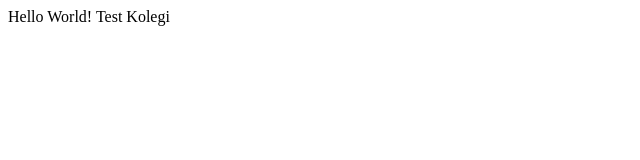
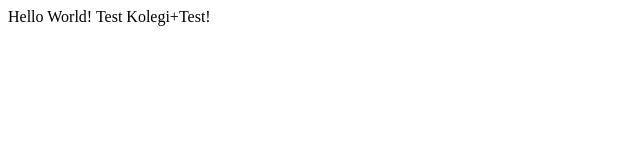
Before and after one commit to Lewiix/GitTutorial, a plain HTML site: page index.html in a window 1280 px wide. Shown: the full height of the page, 0-640 px from the left. Drawn offline with Linux system fonts and the light colour scheme.

Commit message:
nasza zmiana

```diff
--- a/index.html
+++ b/index.html
@@ -7,7 +7,7 @@
     </head>
     <body>
         Hello World!
-        Test Kolegi
+        Test Kolegi+Test!
     </body>
 
 </html>
```
